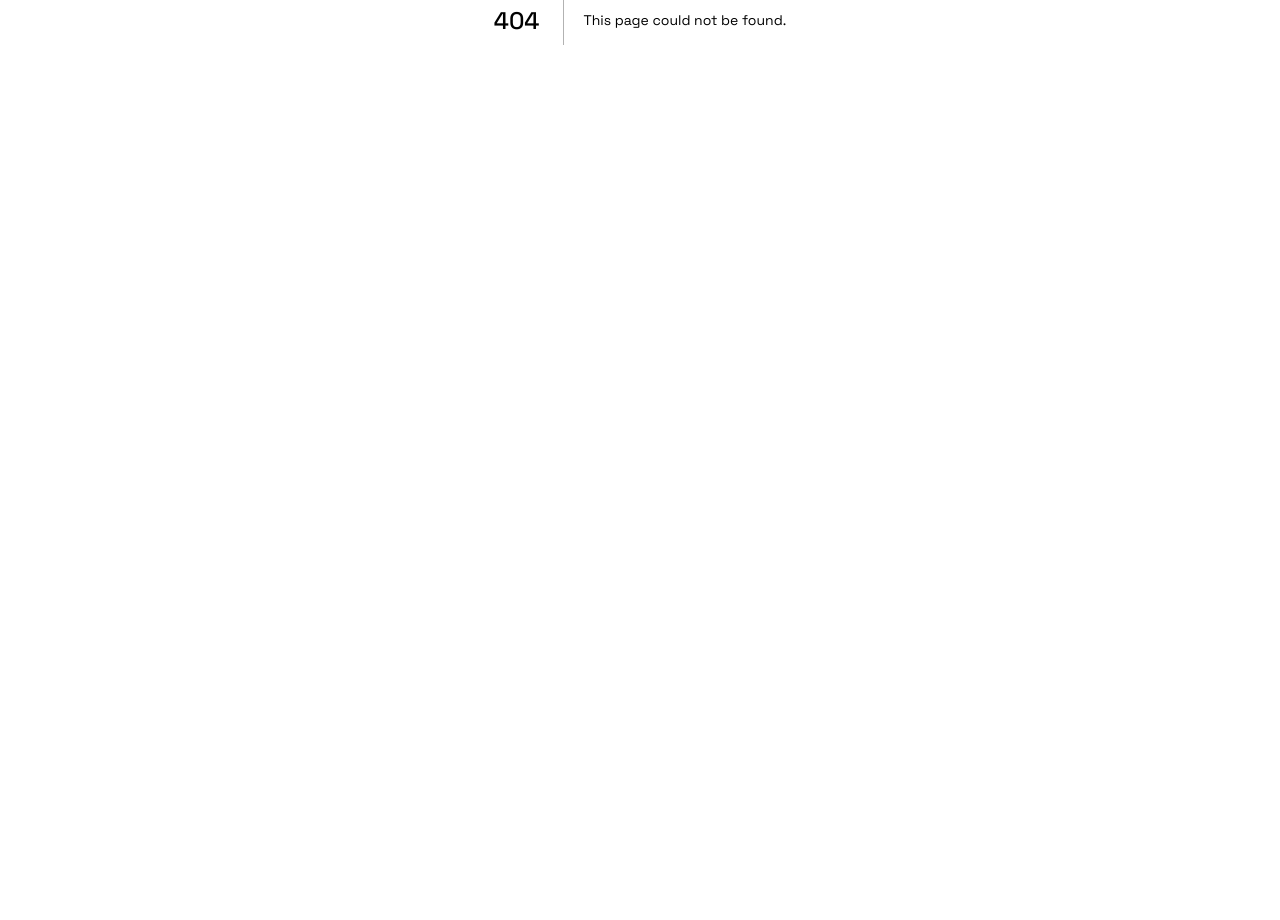
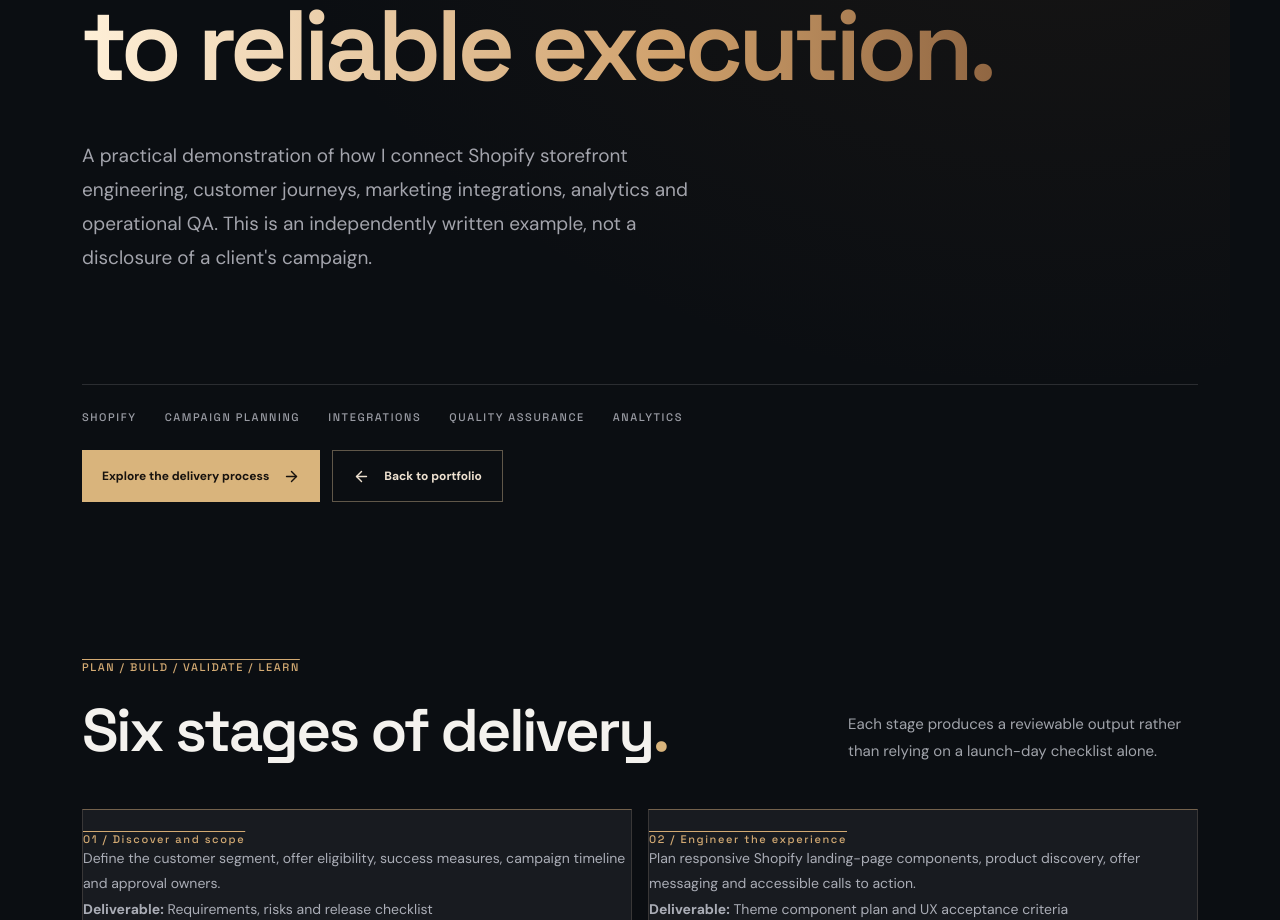
Before and after one commit to bonvallite/developer-portfolio, a Next.js app: page /campaign-execution in a window 1280 px wide. Before the commit this address had no page. Shown: the part 380-1300 px from the top of the page. Before the commit the page ends 800 px from the top, so only its background shows below. Built offline with nearby package versions, Linux system fonts and the light colour scheme.

Commit message:
Add public-safe campaign planning and execution case study

```diff
--- /dev/null
+++ b/app/campaign-execution/page.tsx
@@ -0,0 +1,40 @@
+import Link from 'next/link';
+import { ArrowLeft, ArrowRight, CheckCircle2 } from 'lucide-react';
+
+// Independently written portfolio example using fictional scenarios only.
+// No employer metrics, private campaign details, or proprietary implementation.
+const stages = [
+  { title: '01 / Discover and scope', detail: 'Define the customer segment, offer eligibility, success measures, campaign timeline and approval owners.', output: 'Requirements, risks and release checklist' },
+  { title: '02 / Engineer the experience', detail: 'Plan responsive Shopify landing-page components, product discovery, offer messaging and accessible calls to action.', output: 'Theme component plan and UX acceptance criteria' },
+  { title: '03 / Connect the systems', detail: 'Map consent-based email capture to an approved marketing flow, check discount rules and avoid duplicate or conflicting promotions.', output: 'Integration map and test scenarios' },
+  { title: '04 / Validate before release', detail: 'Test mobile journeys, eligibility, basket behaviour, checkout continuity, analytics events and fallback behaviour.', output: 'QA evidence and go/no-go decision' },
+  { title: '05 / Launch and observe', detail: 'Use a controlled release, monitor event quality and customer friction, and distinguish observed behaviour from attribution claims.', output: 'Launch log and issue triage' },
+  { title: '06 / Learn and iterate', detail: 'Compare normalised trends, watch for post-launch fatigue and prepare a follow-up experiment with clear ownership.', output: 'Retrospective and prioritised backlog' },
+];
+const checks = ['Campaign approvals and offer eligibility', 'Responsive layout and CTA destinations', 'Consent and email flow hand-off', 'Pricing, discount stacking and checkout', 'Analytics event and attribution QA', 'Rollback and post-launch monitoring'];
+export default function CampaignExecutionCaseStudy() {
+  return <main>
+    <header className="header container"><Link className="brand" href="/"><strong>JV.</strong><span>DEVELOPER PORTFOLIO</span></Link><nav aria-label="Page navigation"><Link href="/#work">Projects</Link><Link href="/experience">Experience</Link></nav></header>
+    <section className="hero container" style={{paddingBottom:44}}>
+      <div className="eyebrow"><span className="spark"/> CASE STUDY / SHOPIFY CAMPAIGN OPERATIONS</div>
+      <h1>From campaign plan<br/><em>to reliable execution.</em></h1>
+      <div className="hero-bottom"><p>A practical demonstration of how I connect Shopify storefront engineering, customer journeys, marketing integrations, analytics and operational QA. This is an independently written example, not a disclosure of a client's campaign.</p></div>
+      <div className="hero-tags"><span>SHOPIFY</span><span>CAMPAIGN PLANNING</span><span>INTEGRATIONS</span><span>QUALITY ASSURANCE</span><span>ANALYTICS</span></div>
+      <div className="actions" style={{marginTop:26}}><Link href="#process" className="button primary">Explore the delivery process <ArrowRight size={17}/></Link><Link href="/" className="button secondary"><ArrowLeft size={17}/> Back to portfolio</Link></div>
+    </section>
+    <section id="process" className="section container">
+      <div className="section-head"><div><span className="overline">PLAN / BUILD / VALIDATE / LEARN</span><h2>Six stages of delivery<span className="dot">.</span></h2></div><p>Each stage produces a reviewable output rather than relying on a launch-day checklist alone.</p></div>
+      <div className="quality-grid">{stages.map(stage=><article key={stage.title} style={{borderTop:'1px solid #73614c',padding:'22px 0'}}><span className="overline">{stage.title}</span><p>{stage.detail}</p><p><strong>Deliverable:</strong> {stage.output}</p></article>)}</div>
+    </section>
+    <section className="section container">
+      <div className="section-head"><div><span className="overline">EXECUTION CONTROL</span><h2>Release-readiness checklist<span className="dot">.</span></h2></div></div>
+      <div className="quality-grid">{checks.map(check=><article key={check} style={{display:'flex',gap:12,alignItems:'flex-start'}}><CheckCircle2 size={20} aria-hidden="true"/><p>{check}</p></article>)}</div>
+      <p className="disclaimer">This checklist illustrates a recommended QA framework. It does not claim that every item was completed in any particular client release.</p>
+    </section>
+    <section className="section container">
+      <div className="section-head"><div><span className="overline">ILLUSTRATIVE ANALYSIS</span><h2>What happens after day one?<span className="dot">.</span></h2></div></div>
+      <p>A fictional launch might show an initial surge followed by weaker engagement. Rather than treating the spike as proof of technical causation, I would separate offer attractiveness, audience selection, discount economics, tracking reliability and storefront friction. The next step is a controlled follow-up test, not an unsupported uplift claim.</p>
+      <p className="disclaimer">All scenarios on this page are fictional and educational. No actual order counts, revenue, customer records, campaign schedules, or private client code are reproduced.</p>
+    </section>
+  </main>;
+}
```
